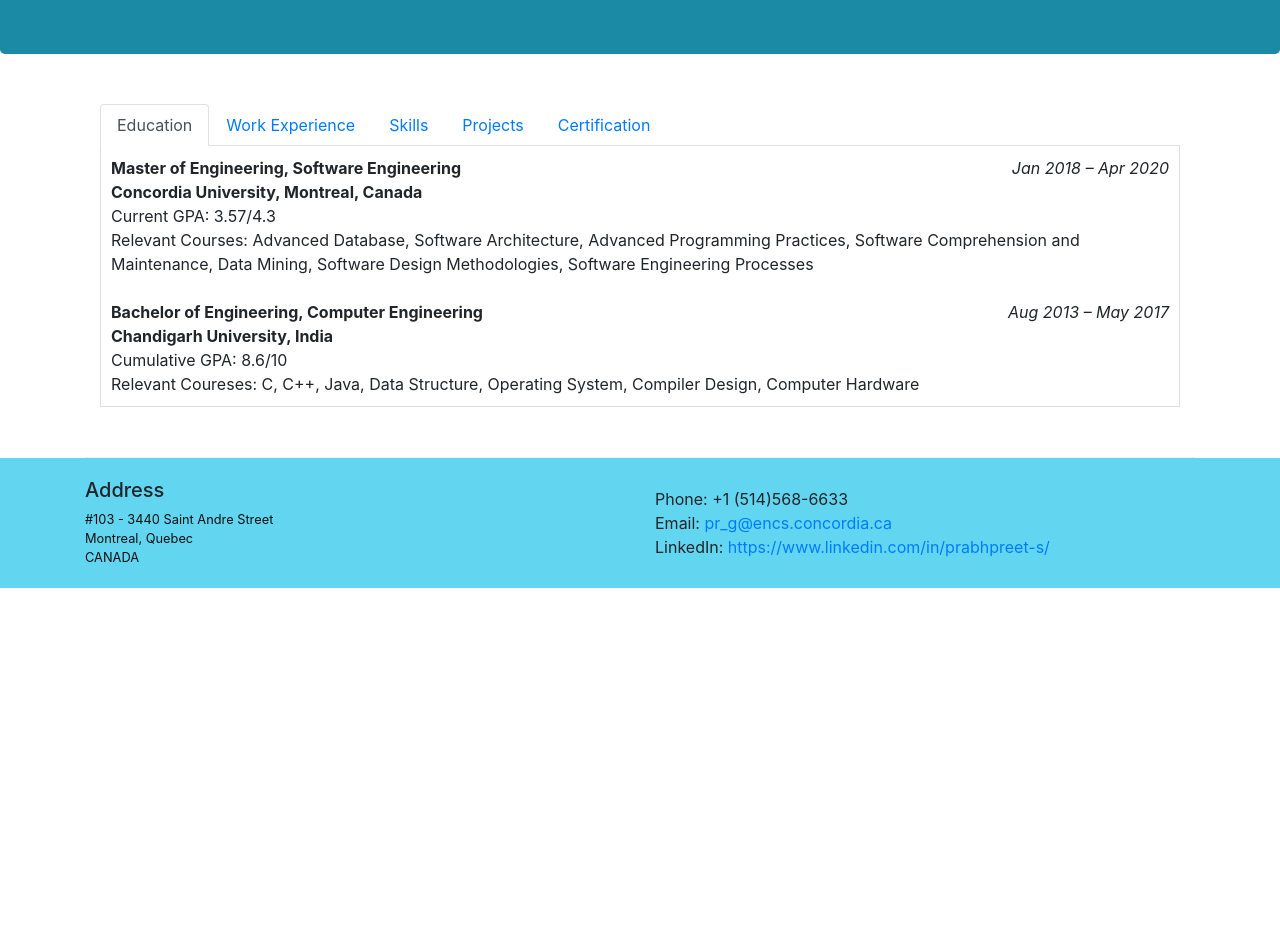
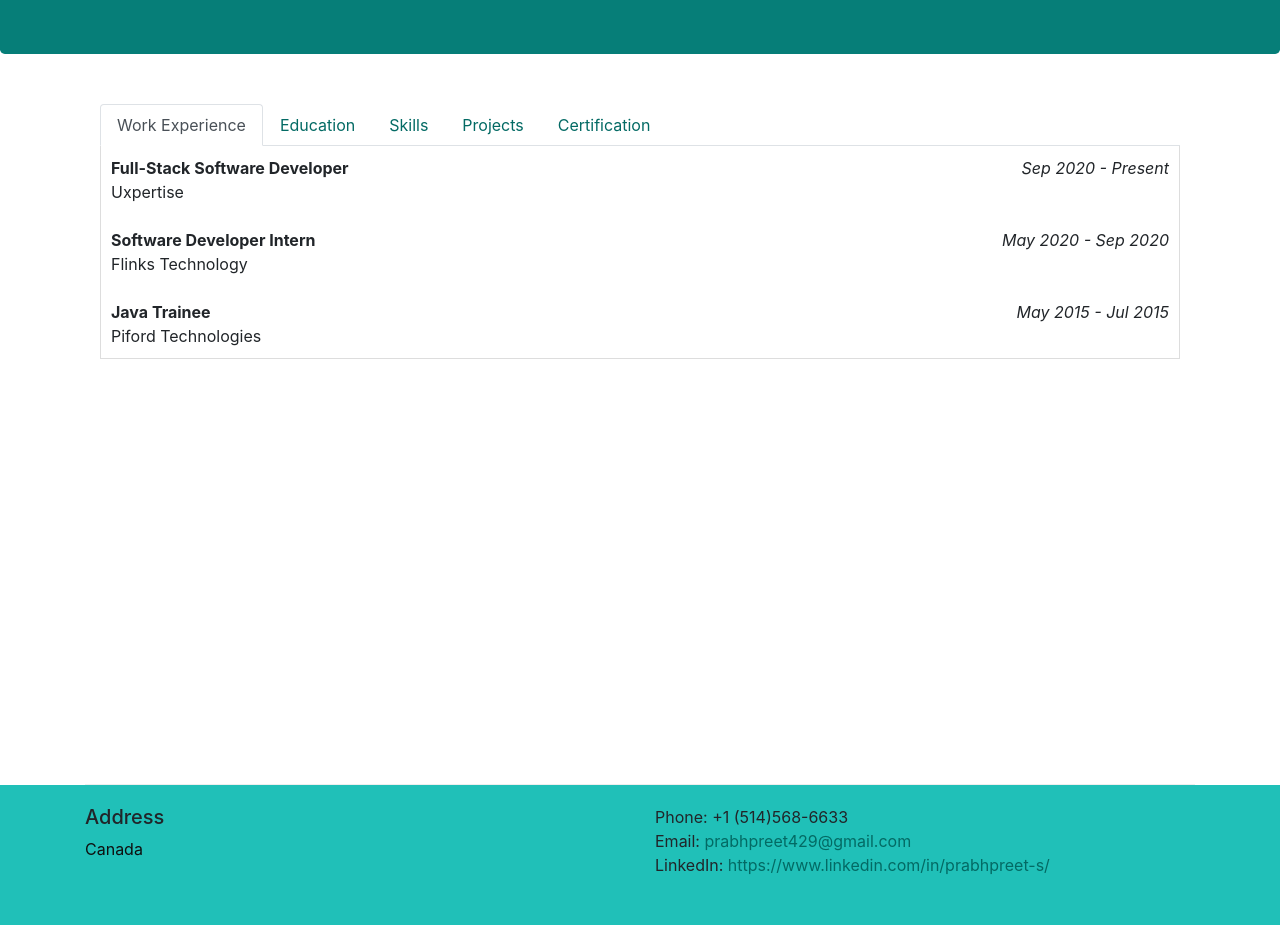
Before and after one commit to prabhpreet429/Portfolio, a website: page index.html in a window 1280 px wide. Shown: the part 286-1211 px from the top of the page. Before the commit the page ends 874 px from the top, so only its background shows below. Drawn offline with nearby package versions, Linux system fonts and the light colour scheme.

Commit message:
change height

```diff
--- a/css/styles.css
+++ b/css/styles.css
@@ -8,19 +8,24 @@
     border-bottom: 1px ridge;
     min-height: 300px;
   }
+  a {
+    color: #036A64;
+    background-color: transparent;
+    text-decoration: none;
+  }
   .footer {
-    background-color: #62D6F1;
+    background-color: #20C0B8;
     margin: 0px auto;
     padding: 20px 0px;
   }
   .jumbotron {
     margin: 0px auto;
     padding: 70px 30px;
-    background: #1A8AA5;
+    background: #067E78;
     color: floralwhite;
   }
   address {
-    font-size: 80%;
+    font-size: 100%;
     margin: 0px;
     color: #0f0f0f;
   }
--- a/index.html
+++ b/index.html
@@ -21,32 +21,27 @@
             <div class = "row row-header">
                 <div class ="col-12 col-sm-8">
                     <h1>Prabhpreet Singh</h1>
-                    Aspiring Software Developer | Software Developer Intern at Flinks Technology<br>
+                    Full-Stack Software Developer<br>
                 </div>
                 <div class ="col-12 col-sm-4">
                     <img class="d-flex mr-1 img-thumbnail" src="img/WhatsApp Image 2020-03-10 at 12.32.17 AM.jpeg"
                     height="300" width="200">
                 </div>
-                <!--<div class="col-12 col-sm align-self-center">
-                    <img src = "img/logo.png" class="img-fluid">
-                </div> -->
-
-
             </div>
         </div>
     </header>
 
     <div class="container">
-        <div class = "row row-content">
+        <div class = "row row-content" style="height: 731px;">
         <div class = "col-12">
         <ul class="nav nav-tabs">
             <li class="nav-item">
-              <a class="nav-link active" href="#education"
-                role="tab" data-toggle="tab">Education</a>
+              <a class="nav-link active" href="#work"
+                role="tab" data-toggle="tab">Work Experience</a>
             </li>
             <li class="nav-item">
-                <a class="nav-link" href="#work" role="tab"
-                  data-toggle="tab">Work Experience</a>
+                <a class="nav-link" href="#education" role="tab"
+                  data-toggle="tab">Education</a>
               </li>
             <li class="nav-item">
               <a class="nav-link" href="#skills" role="tab"
@@ -62,7 +57,7 @@
             </li>
         </ul>
         <div class="tab-content">
-            <div role="tabpanel" class="tab-pane fade show active" id="education">
+            <div role="tabpanel" class="tab-pane fade " id="education">
                 <b>Master of Engineering, Software Engineering</b>
                 <i style="float: right;">Jan 2018 – Apr 2020</i><br>
                 <b>Concordia University, Montreal, Canada</b><br>
@@ -79,9 +74,13 @@
 
             </div>
 
-            <div role="tabpanel" class="tab-pane fade" id="work">
+            <div role="tabpanel" class="tab-pane fade show active" id="work">
+                <b>Full-Stack Software Developer</b>
+                <i style="float: right;">Sep 2020 - Present</i><br>
+                Uxpertise<br>
+                <br>
                 <b>Software Developer Intern</b>
-                <i style="float: right;">May 2020 - Present</i><br>
+                <i style="float: right;">May 2020 - Sep 2020</i><br>
                 Flinks Technology<br>
                 <br>
                 <b>Java Trainee</b>
@@ -173,7 +172,7 @@
                                 <li>Used MSSQL database to store and display username and score in descending order in data grid view when the game ends</li>
                             </ul>
 
-                            <div class="row justify-content-md-center">
+                            <div class="row justify-content-md-center" style="height: 350px;">
                                     <div id="mycarousel" class="carousel slide" data-ride="carousel">
                                         <div class="carousel-inner" role="listbox">
                                             <div class="carousel-item active">
@@ -298,22 +297,20 @@
         </div>
     </div>
 
-    <footer class = "footer">
+    <footer class = "footer" style="height: 140px;">
         <div class = "container">
             <div class ="row">
 
                 <div class = "col-6">
                     <h5>Address</h5>
                     <address>
-		              #103 - 3440 Saint Andre Street<br>
-		              Montreal, Quebec<br>
-		              CANADA<br>
+		              Canada<br>
 
 		           </address>
                 </div>
                 <div class = "col-6 align-self-center">
                     Phone: +1 (514)568-6633<br>
-                    Email: <a href="mailto:pr_g@encs.concordia.ca">pr_g@encs.concordia.ca</a><br>
+                    Email: <a href="mailto:prabhpreet429@gmail.com">prabhpreet429@gmail.com</a><br>
                     LinkedIn: <a href="https://www.linkedin.com/in/prabhpreet-s/">https://www.linkedin.com/in/prabhpreet-s/</a><br>
                 </div>
 
```
